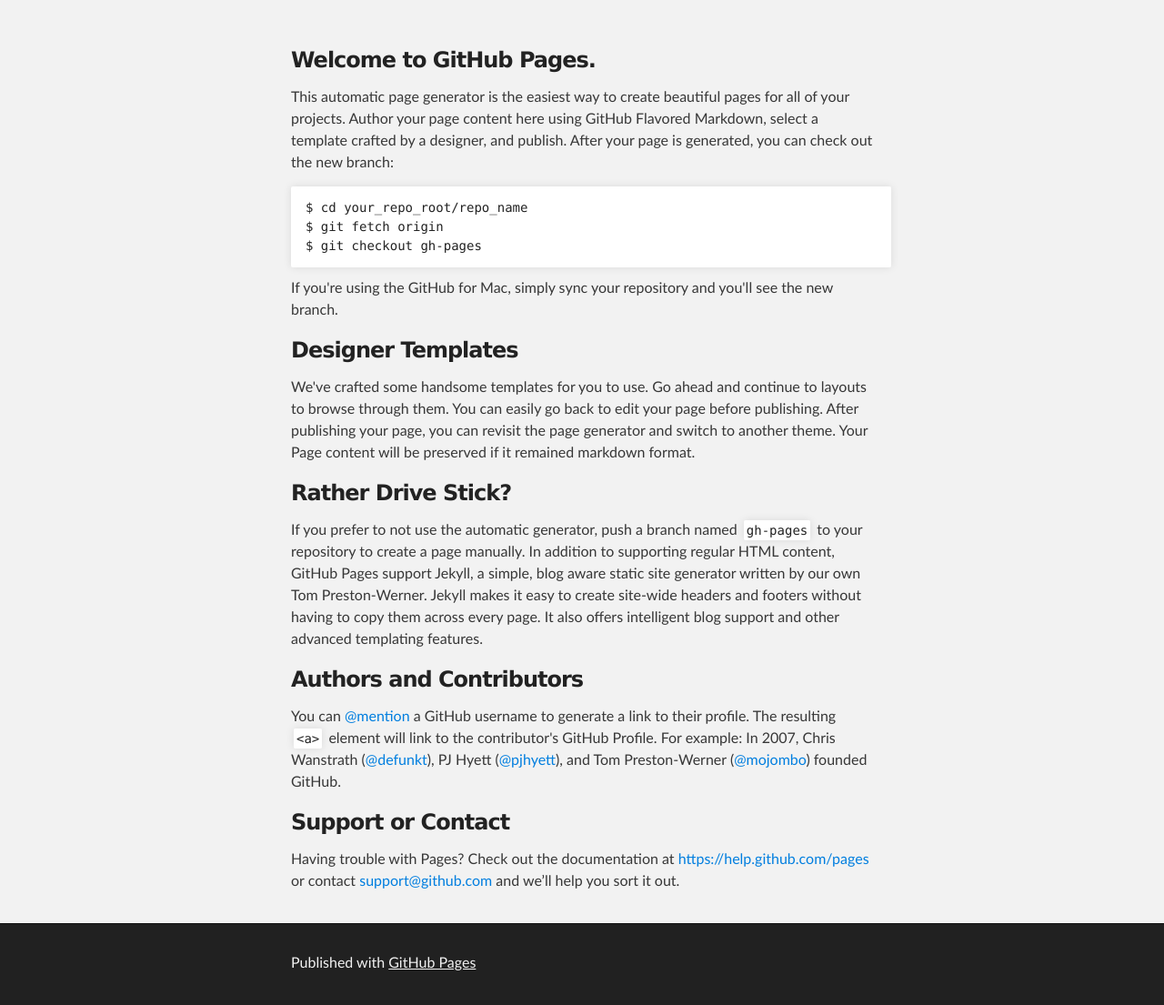
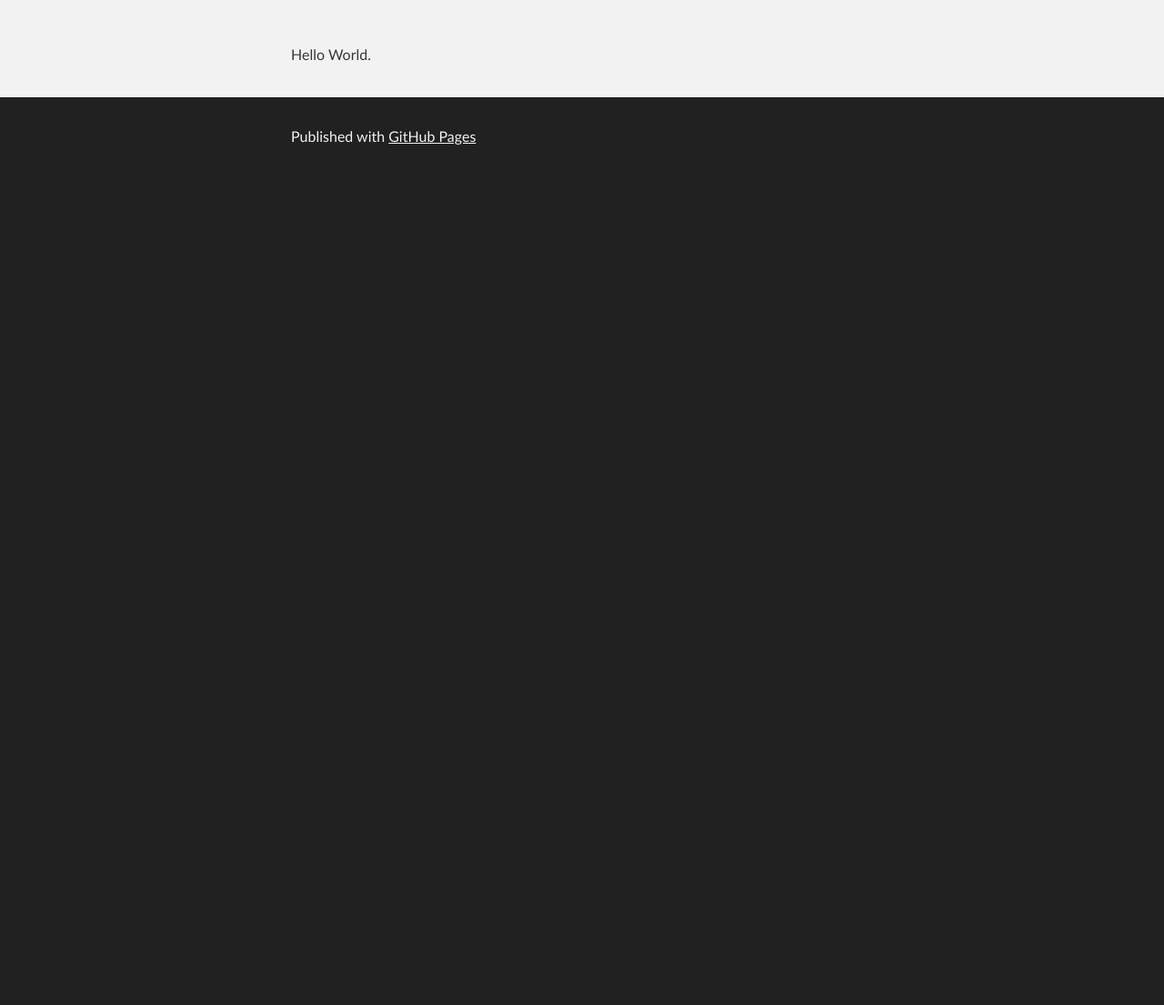
Before and after one commit to summerYin/summerYin.github.io, a plain HTML site: page index.html in a window 1280 px wide. Shown: the part 212-1317 px from the top of the page at 91% size. After the commit the page ends 800 px from the top, so only its background shows below. Drawn offline with Linux system fonts and the light colour scheme.

Commit message:
Replace master branch with page content via GitHub

```diff
--- a/index.html
+++ b/index.html
@@ -4,7 +4,7 @@
   <head>
     <meta charset='utf-8'>
     <meta http-equiv="X-UA-Compatible" content="chrome=1">
-    <meta name="description" content="Summeryin.GitHub.io : My Blog">
+    <meta name="description" content="Summeryin.GitHub.io : just a coder">
 
     <link rel="stylesheet" type="text/css" media="screen" href="stylesheets/stylesheet.css">
 
@@ -19,7 +19,7 @@
           <a id="forkme_banner" href="https://github.com/summerYin">View on GitHub</a>
 
           <h1 id="project_title">Summeryin.GitHub.io</h1>
-          <h2 id="project_tagline">My Blog</h2>
+          <h2 id="project_tagline">just a coder</h2>
 
         </header>
     </div>
@@ -27,37 +27,7 @@
     <!-- MAIN CONTENT -->
     <div id="main_content_wrap" class="outer">
       <section id="main_content" class="inner">
-        <h3>
-<a id="welcome-to-github-pages" class="anchor" href="#welcome-to-github-pages" aria-hidden="true"><span class="octicon octicon-link"></span></a>Welcome to GitHub Pages.</h3>
-
-<p>This automatic page generator is the easiest way to create beautiful pages for all of your projects. Author your page content here using GitHub Flavored Markdown, select a template crafted by a designer, and publish. After your page is generated, you can check out the new branch:</p>
-
-<pre><code>$ cd your_repo_root/repo_name
-$ git fetch origin
-$ git checkout gh-pages
-</code></pre>
-
-<p>If you're using the GitHub for Mac, simply sync your repository and you'll see the new branch.</p>
-
-<h3>
-<a id="designer-templates" class="anchor" href="#designer-templates" aria-hidden="true"><span class="octicon octicon-link"></span></a>Designer Templates</h3>
-
-<p>We've crafted some handsome templates for you to use. Go ahead and continue to layouts to browse through them. You can easily go back to edit your page before publishing. After publishing your page, you can revisit the page generator and switch to another theme. Your Page content will be preserved if it remained markdown format.</p>
-
-<h3>
-<a id="rather-drive-stick" class="anchor" href="#rather-drive-stick" aria-hidden="true"><span class="octicon octicon-link"></span></a>Rather Drive Stick?</h3>
-
-<p>If you prefer to not use the automatic generator, push a branch named <code>gh-pages</code> to your repository to create a page manually. In addition to supporting regular HTML content, GitHub Pages support Jekyll, a simple, blog aware static site generator written by our own Tom Preston-Werner. Jekyll makes it easy to create site-wide headers and footers without having to copy them across every page. It also offers intelligent blog support and other advanced templating features.</p>
-
-<h3>
-<a id="authors-and-contributors" class="anchor" href="#authors-and-contributors" aria-hidden="true"><span class="octicon octicon-link"></span></a>Authors and Contributors</h3>
-
-<p>You can <a href="https://github.com/blog/821" class="user-mention">@mention</a> a GitHub username to generate a link to their profile. The resulting <code>&lt;a&gt;</code> element will link to the contributor's GitHub Profile. For example: In 2007, Chris Wanstrath (<a href="https://github.com/defunkt" class="user-mention">@defunkt</a>), PJ Hyett (<a href="https://github.com/pjhyett" class="user-mention">@pjhyett</a>), and Tom Preston-Werner (<a href="https://github.com/mojombo" class="user-mention">@mojombo</a>) founded GitHub.</p>
-
-<h3>
-<a id="support-or-contact" class="anchor" href="#support-or-contact" aria-hidden="true"><span class="octicon octicon-link"></span></a>Support or Contact</h3>
-
-<p>Having trouble with Pages? Check out the documentation at <a href="https://help.github.com/pages">https://help.github.com/pages</a> or contact <a href="mailto:support@github.com">support@github.com</a> and we’ll help you sort it out.</p>
+        <p>Hello World.</p>
       </section>
     </div>
 
```
Also changed, not shown: params.json (+1 -1 lines).
